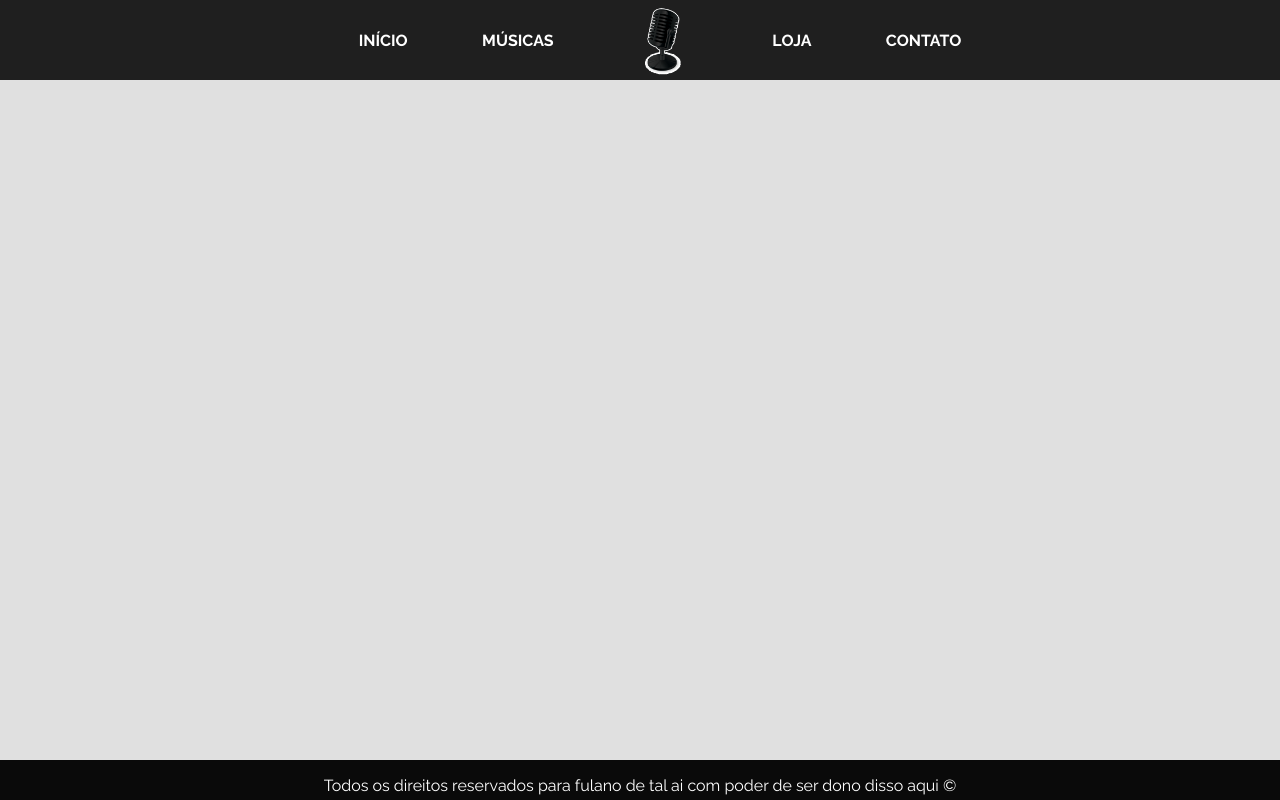
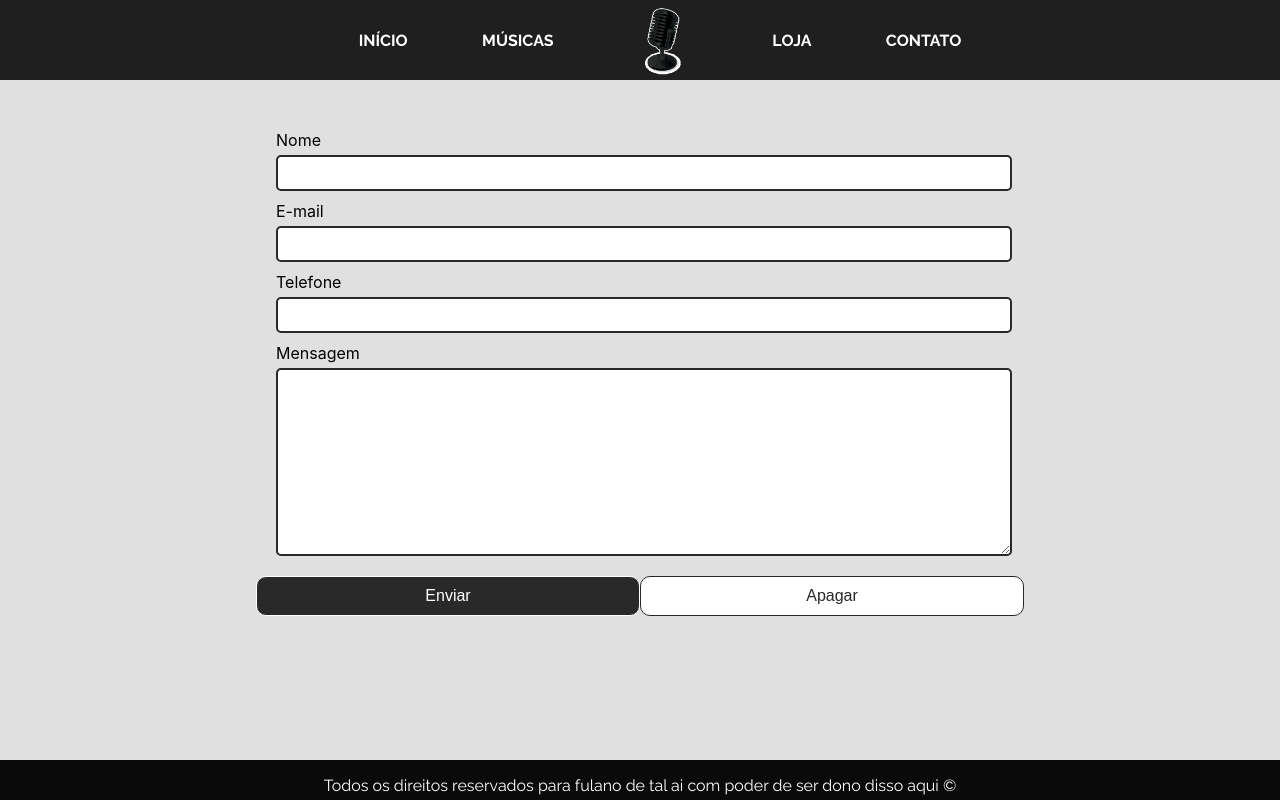
Before and after one commit to pauloszf/rapArt, a React (Create React App) app: page /contato in a window 1280 px wide. Built offline with nearby package versions, Linux system fonts and the light colour scheme.

Commit message:
Adicionado página contato

```diff
--- a/src/Components/Menu.js
+++ b/src/Components/Menu.js
@@ -12,7 +12,7 @@ export default function Menu() {
                 <li className="linkMenu"><Link to="/musicas">MÚSICAS</Link></li>
                 <li className="logoMenu"><img src={Mic} alt="Logo em forma de microfone" /></li>
                 <li className="linkMenu"><Link to="/loja">LOJA</Link></li>
-                <li className="linkMenu">CONTATO</li>
+                <li className="linkMenu"><Link to="/contato">CONTATO</Link></li>
             </ul>
         </div>
     )
--- /dev/null
+++ b/src/Pages/Contato.js
@@ -0,0 +1,38 @@
+import React, { Component } from 'react'
+
+import '../css/Contato.css';
+
+export default class Contato extends Component {
+    constructor(){
+        super();
+
+        this.state = {
+            nome: '',
+            email: '',
+            telefone: '',
+            mensagem: '',
+        }
+    }
+    render() {
+        return (
+            <div className="contato">
+                <div className="formulario">
+                    <form action="">
+                        <label htmlFor="">Nome</label>
+                        <input type="text" />
+                        <label htmlFor="">E-mail</label>
+                        <input type="text" />
+                        <label htmlFor="">Telefone</label>
+                        <input type="text" />
+                        <label htmlFor="">Mensagem</label>
+                        <textarea name="" id="" cols="30" rows="10" />
+                    </form>
+                    <div className="botoes">
+                        <button className="btEnviar">Enviar</button>
+                        <button className="btLimpar">Apagar</button>
+                    </div>
+                </div>
+            </div>
+        )
+    }
+}
--- a/src/Routes.js
+++ b/src/Routes.js
@@ -4,6 +4,7 @@ import { Route, Switch } from "react-router-dom";
 import Feed from "./Pages/Feed";
 import Loja from "./Pages/Loja";
 import Musicas from "./Pages/Musicas";
+import Contato from "./Pages/Contato";
 
 const Routes = () => {
   return(
@@ -11,6 +12,7 @@ const Routes = () => {
       <Route exact path="/" component={Feed}></Route>
       <Route exact path="/musicas" component={Musicas}></Route>
       <Route exact path="/loja" component={Loja}></Route>
+      <Route exact path="/contato" component={Contato}></Route>
     </Switch>
   );
 }
--- /dev/null
+++ b/src/css/Contato.css
@@ -0,0 +1,61 @@
+.contato {
+    margin-top: 20px;
+    display: flex;
+    align-items: center;
+    justify-content: center;
+
+}
+
+.formulario {
+    width: 60%;
+}
+
+.formulario label {
+    padding: 10px 0 5px 0;
+    width: 100%;
+}
+
+.formulario input {
+    height: 30px;
+    width: 100%;
+    border: 2px solid #292929;
+    border-radius: 5px;
+    font-size: 120%;
+    height: 30px;
+}
+.formulario textarea {
+    width: 100%;
+    border: 2px solid #292929;
+    border-radius: 5px;
+    font-size: 120%;
+}
+
+form {
+    display: grid;
+    margin: 20px;
+}
+
+.botoes {
+    display: flex;
+    justify-content: space-between;
+}
+
+.botoes button {
+    width: 100%;
+    padding: 10px 0 10px 0;
+    border-radius: 10px;
+}
+
+.btEnviar {
+    background-color: #292929;
+    border: solid 1px white;
+    color: white;
+    font-size: 100%;
+}
+
+.btLimpar {
+    background-color: white;
+    border: solid 1px #292929;
+    color: #292929;
+    font-size: 100%;
+}
```
Also changed, not shown: 1 other file (tests, documents, lock files or other folders).
